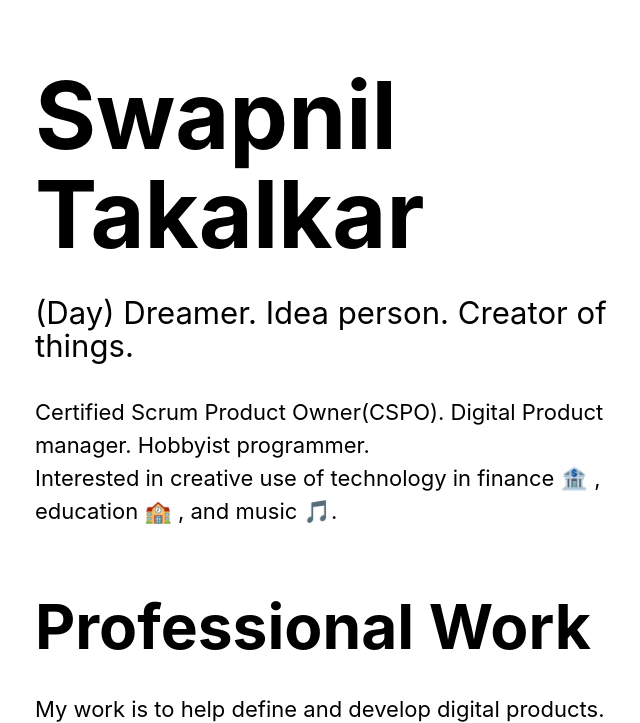
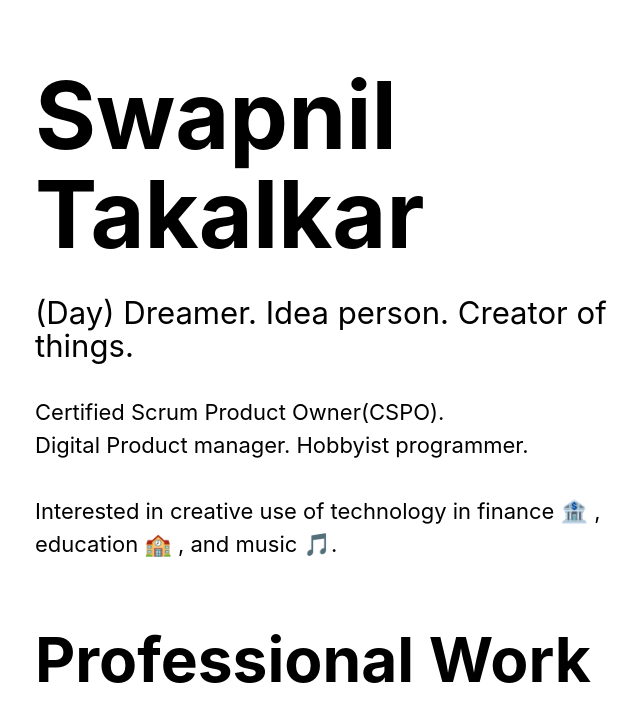
Before and after one commit to 09Apps/09Apps.github.io, a plain HTML site: page index.html in a window 1280 px wide. Shown: the top 723 px of the page, without its empty margins (310-950 px from the left). Drawn offline with Linux system fonts and the light colour scheme.

Commit message:
Add files via upload

```diff
--- a/index.html
+++ b/index.html
@@ -11,7 +11,7 @@
     <main>
         <h1>Swapnil Takalkar</h1>
         <p class="lead">(Day) Dreamer. Idea person. Creator of things. </p>
-        <p>Certified Scrum Product Owner(CSPO). Digital Product manager. Hobbyist programmer. <br />Interested in creative use of technology in finance 🏦 , education 🏫 , and music 🎵. </p>
+        <p>Certified Scrum Product Owner(CSPO).<br />Digital Product manager. Hobbyist programmer. <br /><br />Interested in creative use of technology in finance 🏦 , education 🏫 , and music 🎵. </p>
         <h2>Professional Work</h2>
             <p>
                 My work is to help define and develop digital products.
```
